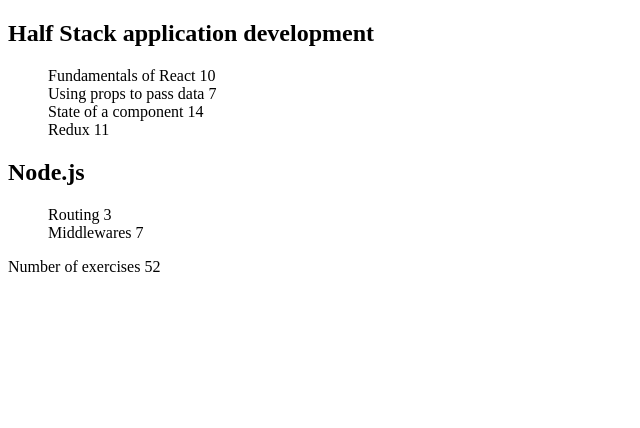
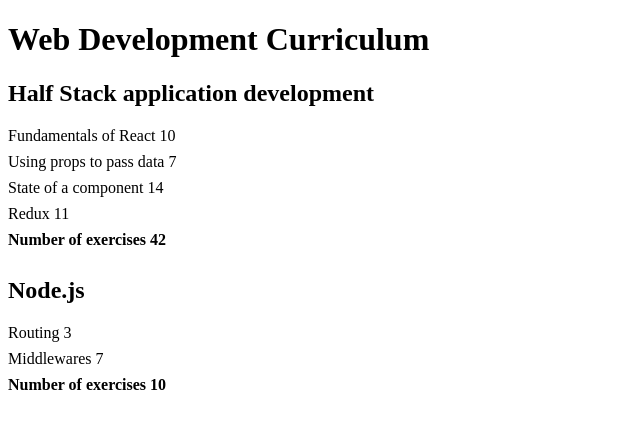
Before and after one commit to jrhamilton/fso, a React (Create React App) app in the folder part2/courseinfo/: page / in a window 1280 px wide. Shown: the top 428 px of the page, without its empty margins (0-640 px from the left). Built offline with nearby package versions, Linux system fonts and the light colour scheme.

Commit message:
Exercise 2.4 completed.

```diff
--- a/part2/courseinfo/src/App.js
+++ b/part2/courseinfo/src/App.js
@@ -1,22 +1,30 @@
 const Header = ({ course }) => <h2>{course}</h2>
 
-const Total = ({ sum }) => <p>Number of exercises {sum}</p>
+const Total = ({ sum }) => (
+  <li style={{fontWeight:"bold", paddingBottom:"8px"}}>Number of exercises {sum}</li>
+)
 
-const Part = (props) => {
-  return (
-  <li>
+const Part = (props) => (
+  <li style={{paddingBottom:"8px"}}>
     {props.name} {props.exercises}
   </li>
 )
+
+const Parts = ( {parts} ) => {
+  const sumOfExercises = (parts) => {
+    const sum = parts.reduce((s, p) => s + p.exercises, 0)
+    return (sum)
   }
 
-const Parts = ( {parts} ) => (
-  <ul style={{listStyleType:"none"}}>
+  return (
+    <ul style={{listStyleType:"none", paddingInlineStart:"0"}}>
       {parts.map(part =>
         <Part key={part.id.toString()} name={part.name} exercises={part.exercises} />
       )}
+      <Total sum={sumOfExercises(parts)} />
     </ul>
   )
+}
 
 const Course = (course) => {
   return (
@@ -28,28 +36,14 @@
 }
 
 const Courses = ({courses}) => {
-  const sumOfPartsExercises = (parts) => {
-    const sum = parts.reduce((s, p) => s + p.exercises, 0)
-    return (sum)
-  }
-
-  const sumOfExercises = () => {
-    const sum = courses.reduce((s, c) =>
-      s + sumOfPartsExercises(c.parts), 0
-    )
-    return (sum)
-  }
-
   return (
     <div>
+      <h1>Web Development Curriculum</h1>
       <ul style={{listStyleType:"none", paddingInlineStart:"0"}}>
         {courses.map(course =>
           <Course key={course.id.toString()} name={course.name} parts={course.parts} />
         )}
       </ul>
-      <div>
-        <Total sum={sumOfExercises(courses)} />
-      </div>
     </div>
   )
 }
```
Lines whose indentation alone changed are shown as unchanged.
